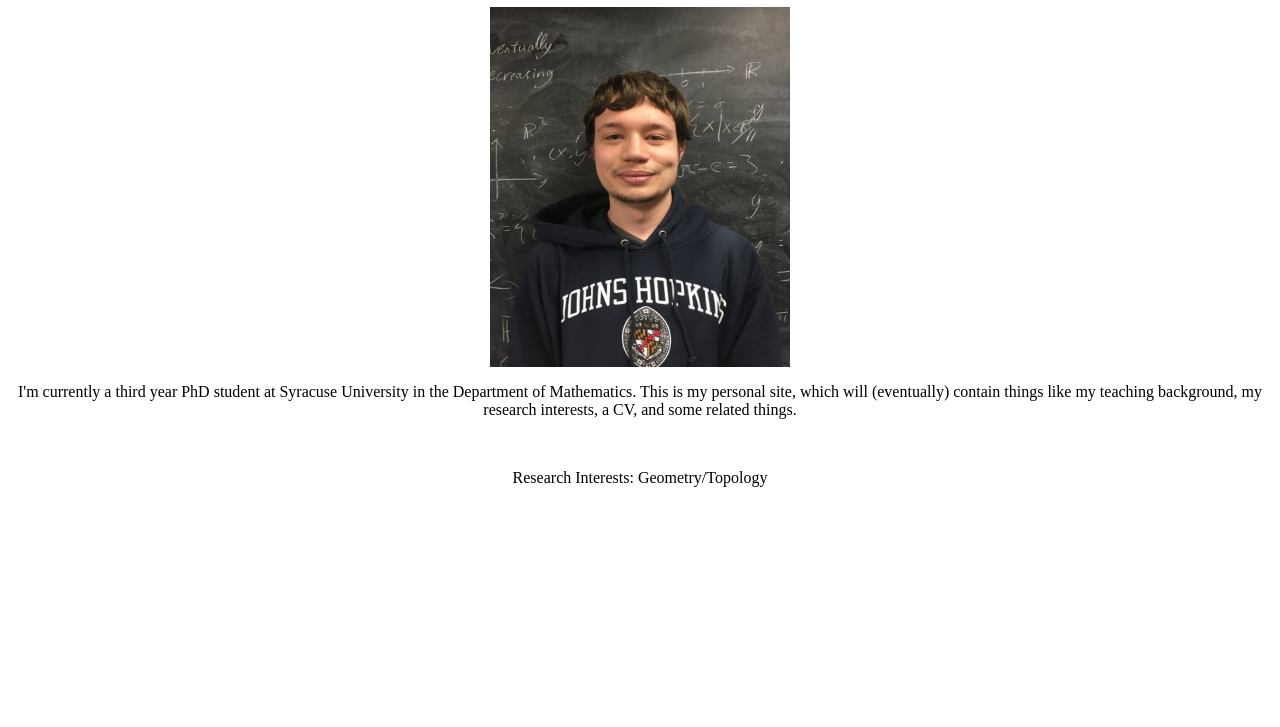
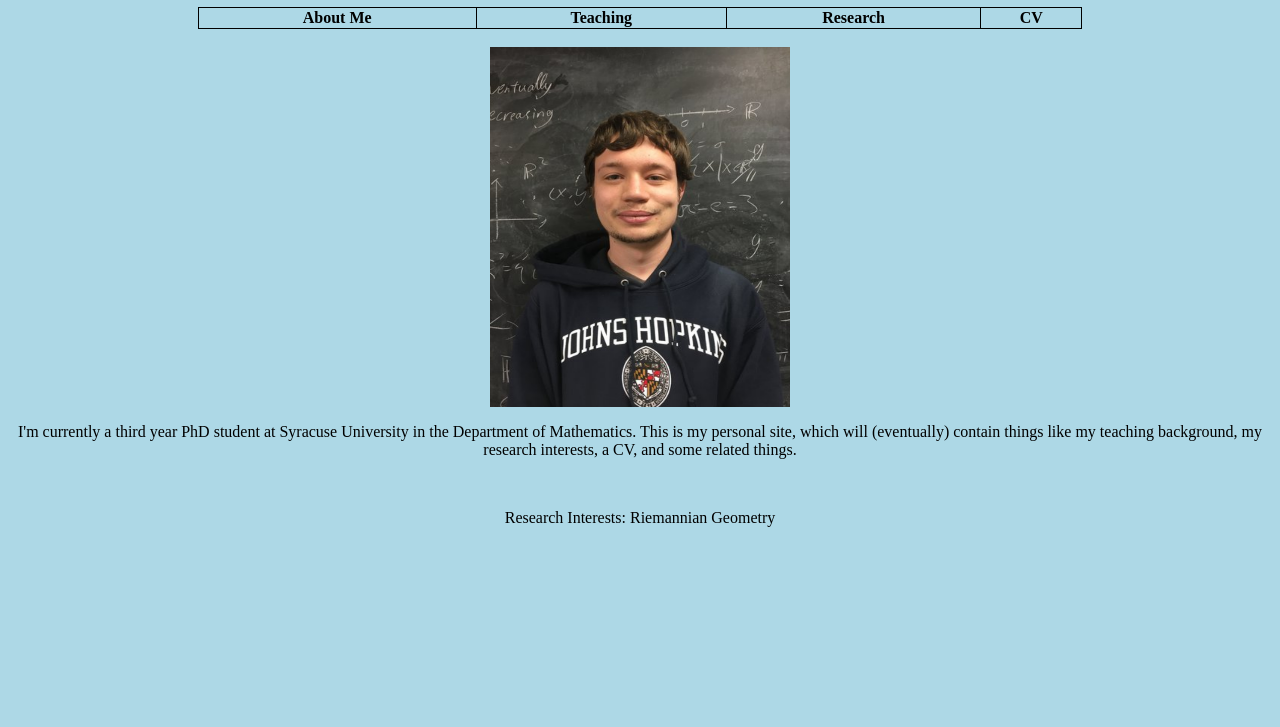
Before and after one commit to ericcochran/ericcochran.github.io, a plain HTML site: page index.html in a window 1280 px wide. Shown: the part 73-800 px from the top of the page. Drawn offline with Linux system fonts and the light colour scheme.

Commit message:
added some color

```diff
--- a/index.html
+++ b/index.html
@@ -7,15 +7,36 @@ img {
   margin-left: auto;
   margin-right: auto;
 }
+table, th, td {
+  border:1px solid black;
+  border-collapse: collapse;
+  text-align: center;
+  margin-left: auto;
+  margin-right: auto;
+}
+body {
+  background-color: lightblue
+}
 </style>
 </head>
 
 <body>
 <h1 style = "text-align: center;">Eric Cochran</h1>
+<table style="width:70%">
+  <tr>
+    <th>About Me</th>
+    <th>Teaching</th>
+    <th>Research</th>
+	<th>CV</th>
+
+  </tr>
+
+</table>
+<br>
 <img src = "head_shot.png" width="300" height="360">
 <p style = "text-align: center;">I'm currently a third year PhD student at Syracuse University in the Department of Mathematics.  This is my personal site, which will (eventually) contain things
 like my teaching background, my research interests, a CV, and some related things.</p> <br>
 
-<p style = "text-align: center;">Research Interests: Geometry/Topology</p>
+<p style = "text-align: center;">Research Interests: Riemannian Geometry</p>
 </body>
 </html>
```
